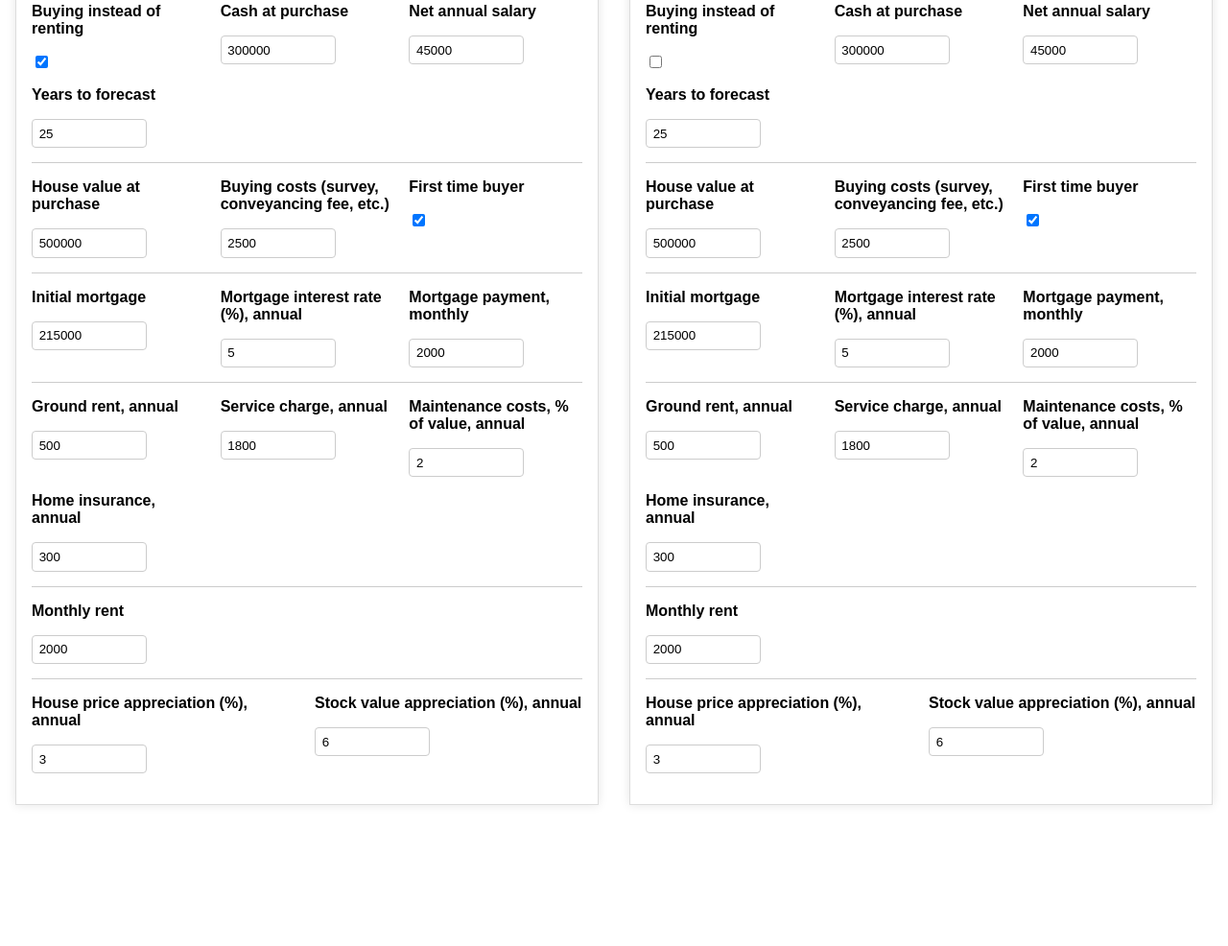
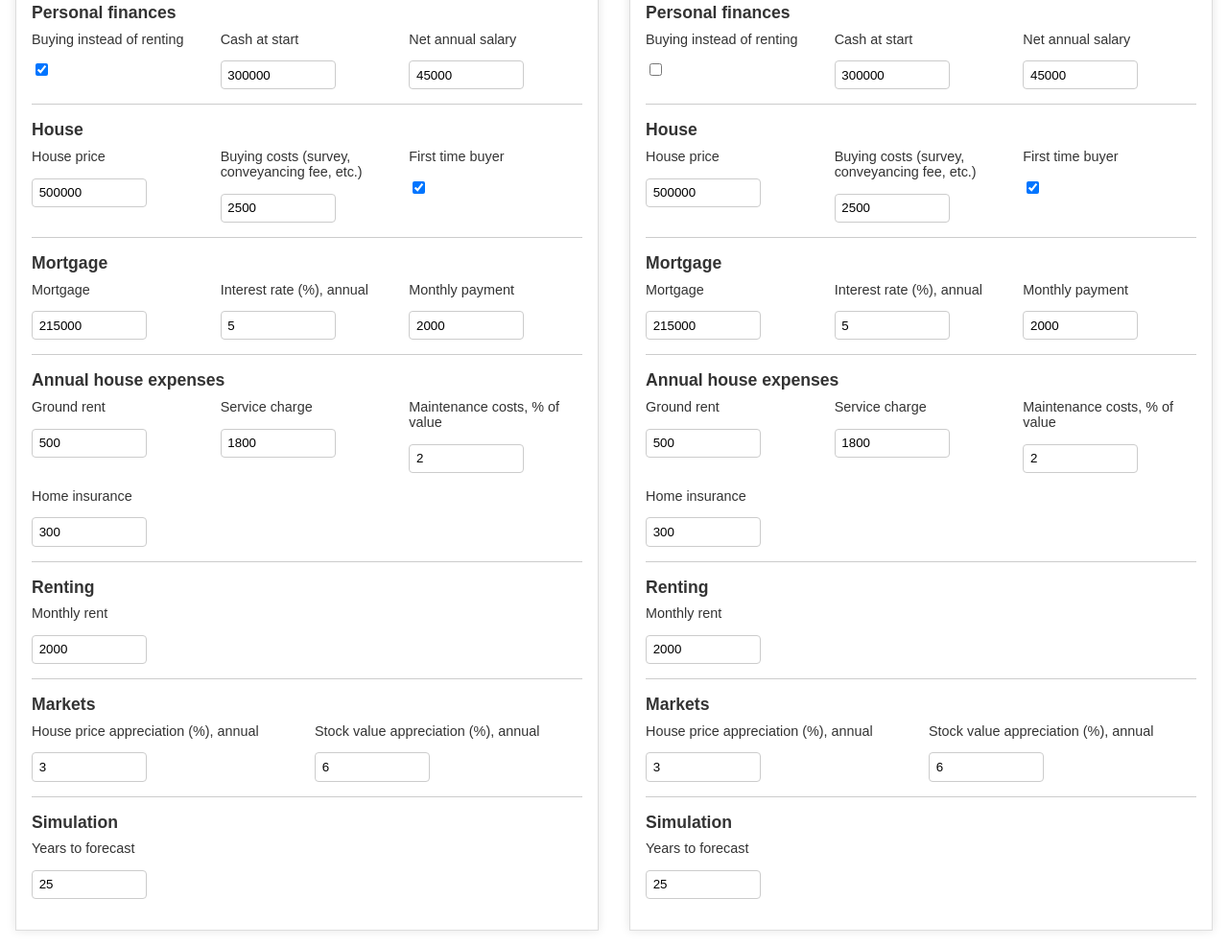
Before and after one commit to mhauru/buyvsrent, a website built with webpack: page index.html in a window 1280 px wide. Shown: the part 333-1319 px from the top of the page at 96% size. Before the commit the page ends 1188 px from the top, so only its background shows below. Built offline with nearby package versions, Linux system fonts and the light colour scheme.

Commit message:
Better groups and their headers, refactoring

```diff
--- a/src/ui.ts
+++ b/src/ui.ts
@@ -38,6 +38,137 @@ export type Inputs = {
   maintenanceRate: number;
   homeInsurance: number;
 };
+
+interface InputConfig {
+  id: keyof Inputs;
+  inputType: "checkbox" | "number";
+  increment: number | string;
+  label: string;
+}
+
+const inputConfigs: InputConfig[] = [
+  {
+    id: "isBuying",
+    inputType: "checkbox",
+    increment: 1000,
+    label: "Buying instead of renting",
+  },
+  {
+    id: "houseValue",
+    inputType: "number",
+    increment: 1000,
+    label: "House price",
+  },
+  {
+    id: "cash",
+    inputType: "number",
+    increment: 1000,
+    label: "Cash at start",
+  },
+  {
+    id: "mortgage",
+    inputType: "number",
+    increment: 1000,
+    label: "Mortgage",
+  },
+  {
+    id: "salary",
+    inputType: "number",
+    increment: 100,
+    label: "Net annual salary",
+  },
+  { id: "rent", inputType: "number", increment: 100, label: "Monthly rent" },
+  {
+    id: "mortgageInterestRate",
+    inputType: "number",
+    increment: 0.1,
+    label: "Interest rate (%), annual",
+  },
+  {
+    id: "mortgageMonthlyPayment",
+    inputType: "number",
+    increment: 100,
+    label: "Monthly payment",
+  },
+  {
+    id: "stockAppreciationRate",
+    inputType: "number",
+    increment: 0.1,
+    label: "Stock value appreciation (%), annual",
+  },
+  {
+    id: "houseAppreciationRate",
+    inputType: "number",
+    increment: 0.1,
+    label: "House price appreciation (%), annual",
+  },
+  {
+    id: "yearsToForecast",
+    inputType: "number",
+    increment: 1,
+    label: "Years to forecast",
+  },
+  {
+    id: "buyingCosts",
+    inputType: "number",
+    increment: 100,
+    label: "Buying costs (survey, conveyancing fee, etc.)",
+  },
+  {
+    id: "firstTimeBuyer",
+    inputType: "checkbox",
+    increment: "",
+    label: "First time buyer",
+  },
+  {
+    id: "groundRent",
+    inputType: "number",
+    increment: 50,
+    label: "Ground rent",
+  },
+  {
+    id: "serviceCharge",
+    inputType: "number",
+    increment: 100,
+    label: "Service charge",
+  },
+  {
+    id: "maintenanceRate",
+    inputType: "number",
+    increment: 0.1,
+    label: "Maintenance costs, % of value",
+  },
+  {
+    id: "homeInsurance",
+    inputType: "number",
+    increment: 50,
+    label: "Home insurance",
+  },
+];
+
+interface GroupConfig {
+  inputs: (keyof Inputs)[];
+  label: string;
+}
+
+const groupConfigs: GroupConfig[] = [
+  { inputs: ["isBuying", "cash", "salary"], label: "Personal finances" },
+  { inputs: ["houseValue", "buyingCosts", "firstTimeBuyer"], label: "House" },
+  {
+    inputs: ["mortgage", "mortgageInterestRate", "mortgageMonthlyPayment"],
+    label: "Mortgage",
+  },
+  {
+    inputs: ["groundRent", "serviceCharge", "maintenanceRate", "homeInsurance"],
+    label: "Annual house expenses",
+  },
+  { inputs: ["rent"], label: "Renting" },
+  {
+    inputs: ["houseAppreciationRate", "stockAppreciationRate"],
+    label: "Markets",
+  },
+  { inputs: ["yearsToForecast"], label: "Simulation" },
+];
 
 function createLabelElement(forId: string, text: string): HTMLLabelElement {
   const label = document.createElement("label");
@@ -84,11 +215,20 @@ function createInputDiv(
   return [inputElement, div];
 }
 
-function createGroup(subdivs: Array<HTMLDivElement>): HTMLDivElement {
-  const div = document.createElement("div");
-  subdivs.forEach((sd) => div.appendChild(sd));
-  div.classList.add("input-group");
-  return div;
+function createGroup(
+  subdivs: Array<HTMLDivElement>,
+  title: string,
+): HTMLDivElement {
+  const divInner = document.createElement("div");
+  const divOuter = document.createElement("div");
+  const header = document.createElement("h1");
+  header.innerHTML = title;
+  divOuter.appendChild(header);
+  divOuter.appendChild(divInner);
+  subdivs.forEach((sd) => divInner.appendChild(sd));
+  divOuter.classList.add("input-group-outer");
+  divInner.classList.add("input-group");
+  return divOuter;
 }
 
 function createCanvasDivElement(id: string, idSuffix: number): HTMLDivElement {
@@ -109,160 +249,29 @@ export function createPropertyInputs(
   idSuffix: number,
   inputs: Inputs,
 ): PropertyInputs {
-  const [isBuying, isBuyingDiv] = createInputDiv(
-    "is_buying",
-    idSuffix,
-    "checkbox",
-    inputs.isBuying,
-    1000,
-    "Buying instead of renting",
-  );
-  const [houseValue, houseValueDiv] = createInputDiv(
-    "house_value",
-    idSuffix,
-    "number",
-    inputs.houseValue,
-    1000,
-    "House value at purchase",
-  );
-  const [cash, cashDiv] = createInputDiv(
-    "cash",
-    idSuffix,
-    "number",
-    inputs.cash,
-    1000,
-    "Cash at purchase",
-  );
-  const [mortgage, mortgageDiv] = createInputDiv(
-    "mortgage",
-    idSuffix,
-    "number",
-    inputs.mortgage,
-    1000,
-    "Initial mortgage",
-  );
-  const [salary, salaryDiv] = createInputDiv(
-    "salary",
-    idSuffix,
-    "number",
-    inputs.salary,
-    100,
-    "Net annual salary",
-  );
-  const [rent, rentDiv] = createInputDiv(
-    "rent",
-    idSuffix,
-    "number",
-    inputs.rent,
-    100,
-    "Monthly rent",
-  );
-  const [mortgageInterestRate, mortgageInterestRateDiv] = createInputDiv(
-    "mortgage_interest_rate",
-    idSuffix,
-    "number",
-    inputs.mortgageInterestRate,
-    0.1,
-    "Mortgage interest rate (%), annual",
-  );
-  const [mortgageMonthlyPayment, mortgageMonthlyPaymentDiv] = createInputDiv(
-    "mortgage_monthly_payment",
-    idSuffix,
-    "number",
-    inputs.mortgageMonthlyPayment,
-    100,
-    "Mortgage payment, monthly",
-  );
-  const [stockAppreciationRate, stockAppreciationRateDiv] = createInputDiv(
-    "stock_appreciation_rate",
-    idSuffix,
-    "number",
-    inputs.stockAppreciationRate,
-    0.1,
-    "Stock value appreciation (%), annual",
-  );
-  const [houseAppreciationRate, houseAppreciationRateDiv] = createInputDiv(
-    "house_appreciation_rate",
-    idSuffix,
-    "number",
-    inputs.houseAppreciationRate,
-    0.1,
-    "House price appreciation (%), annual",
-  );
-  const [yearsToForecast, yearsToForecastDiv] = createInputDiv(
-    "years_to_forecast",
-    idSuffix,
-    "number",
-    inputs.yearsToForecast,
-    1,
-    "Years to forecast",
-  );
-  const [buyingCosts, buyingCostsDiv] = createInputDiv(
-    "buying_costs",
-    idSuffix,
-    "number",
-    inputs.buyingCosts,
-    100,
-    "Buying costs (survey, conveyancing fee, etc.)",
-  );
-  const [firstTimeBuyer, firstTimeBuyerDiv] = createInputDiv(
-    "first_time_buyer",
-    idSuffix,
-    "checkbox",
-    inputs.firstTimeBuyer,
-    "",
-    "First time buyer",
-  );
-  const [groundRent, groundRentDiv] = createInputDiv(
-    "ground_rent",
-    idSuffix,
-    "number",
-    inputs.groundRent,
-    50,
-    "Ground rent, annual",
-  );
-  const [serviceCharge, serviceChargeDiv] = createInputDiv(
-    "service_charge",
-    idSuffix,
-    "number",
-    inputs.serviceCharge,
-    100,
-    "Service charge, annual",
-  );
-  const [maintenanceRate, maintenanceRateDiv] = createInputDiv(
-    "maintenance_rate",
-    idSuffix,
-    "number",
-    inputs.maintenanceRate,
-    0.1,
-    "Maintenance costs, % of value, annual",
-  );
-  const [homeInsurance, homeInsuranceDiv] = createInputDiv(
-    "home_insurance",
-    idSuffix,
-    "number",
-    inputs.homeInsurance,
-    50,
-    "Home insurance, annual",
-  );
+  const propertyInputs: { [key in keyof Inputs]: HTMLInputElement } = {} as any;
+  const propertyInputDivs: { [key in keyof Inputs]: HTMLDivElement } =
+    {} as any;
 
-  const groups = [
-    createGroup([isBuyingDiv, cashDiv, salaryDiv, yearsToForecastDiv]),
-    createGroup([houseValueDiv, buyingCostsDiv, firstTimeBuyerDiv]),
-    createGroup([
-      mortgageDiv,
-      mortgageInterestRateDiv,
-      mortgageMonthlyPaymentDiv,
-    ]),
-    createGroup([
-      groundRentDiv,
-      serviceChargeDiv,
-      maintenanceRateDiv,
-      homeInsuranceDiv,
-    ]),
-    createGroup([rentDiv]),
-    createGroup([houseAppreciationRateDiv, stockAppreciationRateDiv]),
-  ];
+  inputConfigs.forEach((config) => {
+    const [input, inputDiv] = createInputDiv(
+      config.id,
+      idSuffix,
+      config.inputType,
+      inputs[config.id],
+      config.increment,
+      config.label,
+    );
+    propertyInputs[config.id] = input;
+    propertyInputDivs[config.id] = inputDiv;
+  });
+
+  const groups = groupConfigs.map((groupConfig) => {
+    const divs = groupConfig.inputs.map(
+      (inputId) => propertyInputDivs[inputId],
+    );
+    return createGroup(divs, groupConfig.label);
+  });
 
   const canvasDiv = createCanvasDivElement("canvas_div", idSuffix);
   const canvas = createCanvasElement("canvas", idSuffix);
@@ -279,24 +288,5 @@ export function createPropertyInputs(
 
   document.body.appendChild(wrapperDiv);
 
-  return {
-    isBuying,
-    houseValue,
-    cash,
-    mortgage,
-    salary,
-    rent,
-    mortgageInterestRate,
-    mortgageMonthlyPayment,
-    stockAppreciationRate,
-    houseAppreciationRate,
-    yearsToForecast,
-    buyingCosts,
-    firstTimeBuyer,
-    groundRent,
-    serviceCharge,
-    maintenanceRate,
-    homeInsurance,
-    canvas,
-  };
+  return { ...propertyInputs, canvas: canvas };
 }
--- a/styles.css
+++ b/styles.css
@@ -26,17 +26,30 @@ body {
   width: 100%;
 }
 
+.input-group-outer {
+  padding-bottom: 16px;
+  position: relative;
+}
+
+/* Headers for the input groups. */
+.input-group-outer h1 {
+    font-size: 1.1em;
+    font-weight: bold;
+    color: #333;
+    margin-bottom: 0.5em;
+    margin-top: 0.0em;
+    padding: 0;
+}
+
 .input-group {
   display: grid;
   /* Adjust this value to control the minimum width */
   grid-template-columns: repeat(auto-fit, minmax(150px, 1fr));
   gap: 16px; /* Adjust spacing between input-divs */
-  position: relative;
-  padding-bottom: 16px;
 }
 
 /* Horizontal separator line between input groups */
-.input-group:not(:last-child)::after {
+.input-group-outer:not(:last-child)::after {
   content: '';
   position: absolute;
   bottom: 0;
@@ -56,7 +69,9 @@ body {
 .input-label {
   width: 100%;
   padding-bottom: 0.5em;
-  font-weight: bold;
+  font-weight: normal;
+  font-size: 0.9em;
+  color: #333;
   margin-bottom: 0.5em;
   box-sizing: border-box;
 }
```
